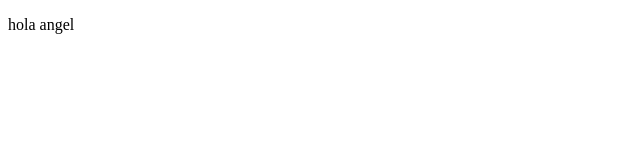
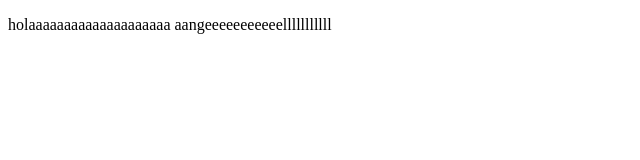
Before and after one commit to angelcdb/cursoprework, a plain HTML site: page index.html in a window 1280 px wide. Shown: the whole page, without its empty margins (0-640 px from the left). Drawn offline with Linux system fonts and the light colour scheme.

```diff
--- a/index.html
+++ b/index.html
@@ -8,7 +8,7 @@
 </head>
 <body>
     <p>
-        hola angel
+        holaaaaaaaaaaaaaaaaaaaa aangeeeeeeeeeeelllllllllll
     </p>
 </body>
 </html>
```
